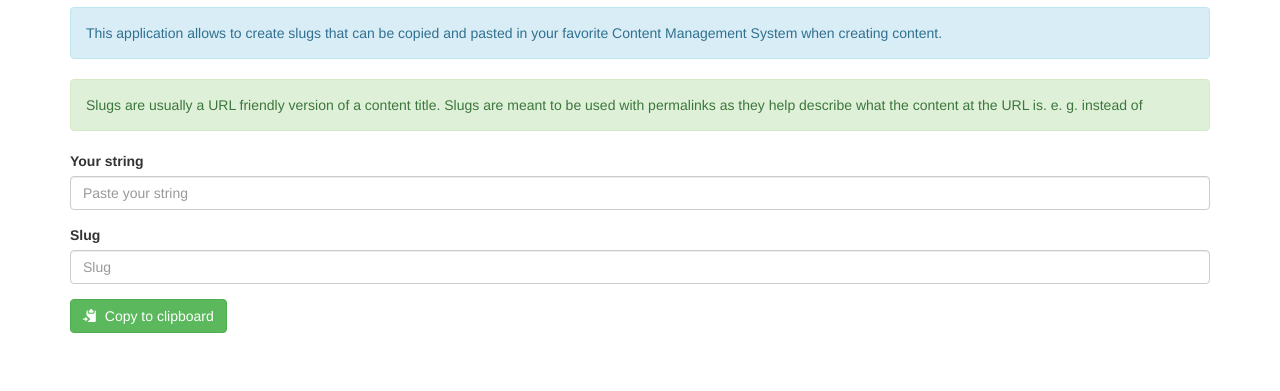
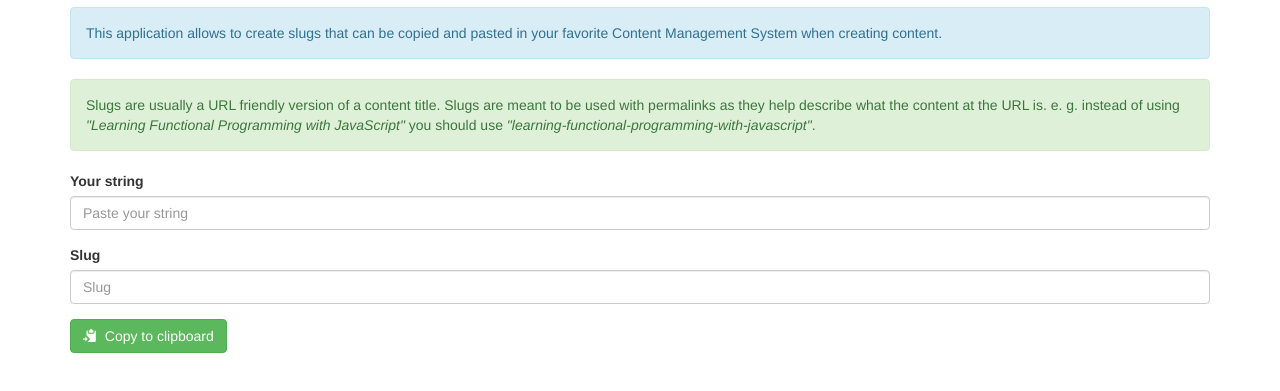
Before and after one commit to alex-arriaga/slugify, a website: page index.html in a window 1280 px wide. Shown: the part 83-474 px from the top of the page. Drawn offline with nearby package versions, Linux system fonts and the light colour scheme.

Commit message:
Improve description about what is a slug

```diff
--- a/index.html
+++ b/index.html
@@ -36,7 +36,8 @@
                         <div class="alert alert-success">
                             <p>Slugs are usually a URL friendly version of a content title.
                                 Slugs are meant to be used with permalinks as they help describe
-                                what the content at the URL is. e. g. instead of </p>
+                                what the content at the URL is. e. g. instead of using <em>"Learning Functional Programming
+                                with JavaScript"</em> you should use <em>"learning-functional-programming-with-javascript"</em>.</p>
                         </div>
                         <form>
                             <div class="form-group">
```
